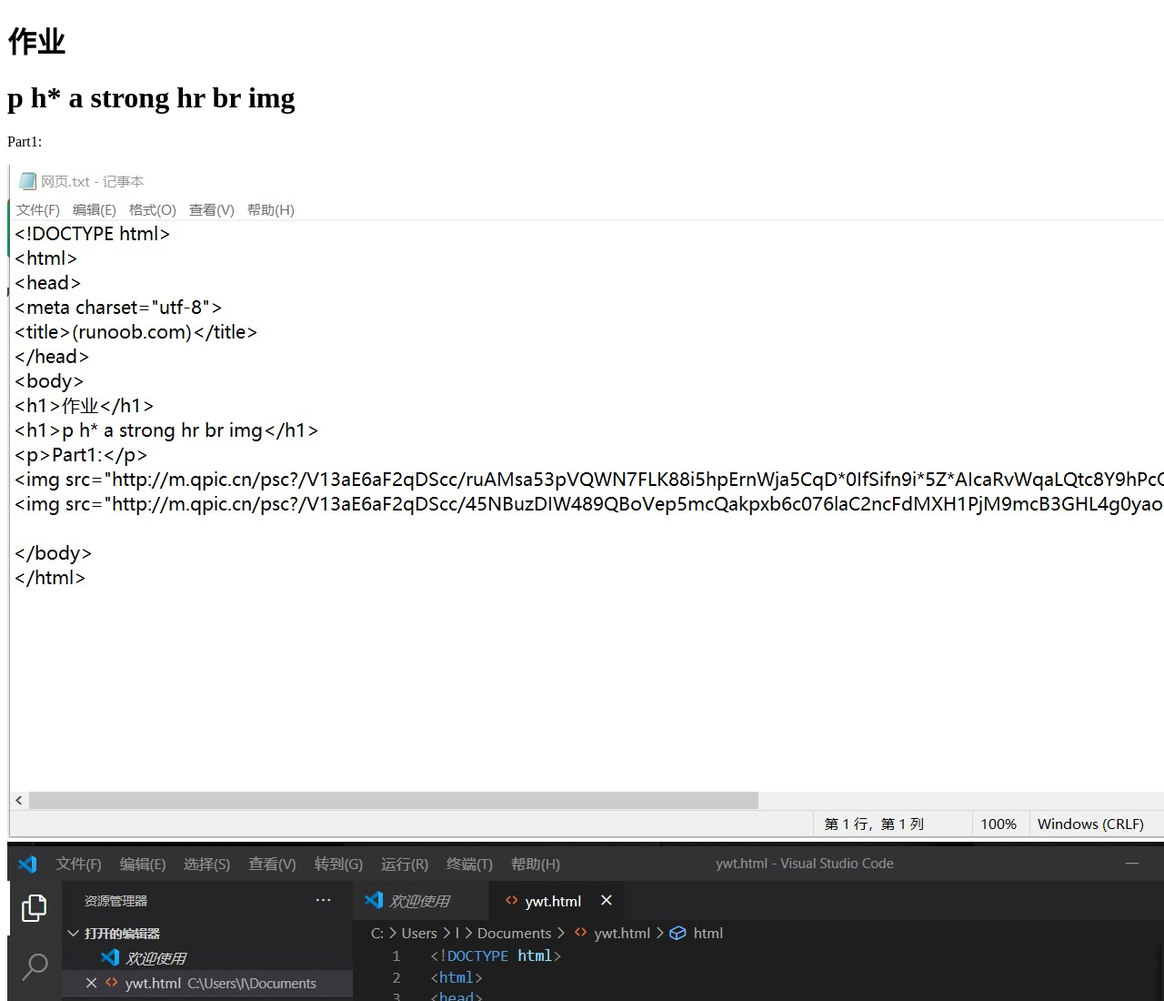
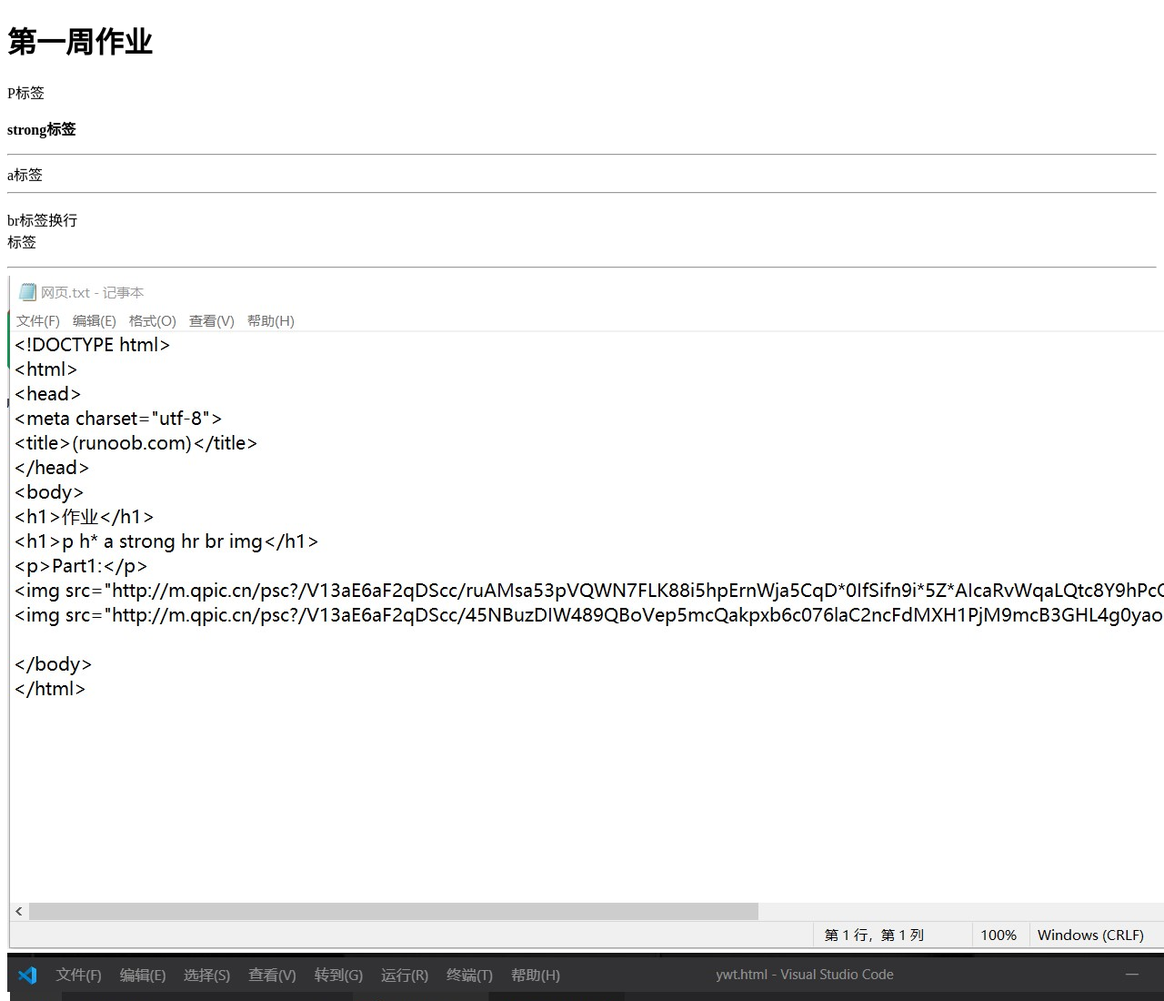
Before and after one commit to youwentong/youwentong.github.io, a plain HTML site: page index.html in a window 1280 px wide. Shown: the top 1100 px of the page at 91% size. Drawn offline with Linux system fonts and the light colour scheme.

Commit message:
Update index.html

```diff
--- a/index.html
+++ b/index.html
@@ -5,9 +5,11 @@
 <title>(runoob.com)</title>
 </head>
 <body>
-<h1>作业</h1>
-<h1>p h* a strong hr br img</h1>
-<p>Part1:</p>
+<h1>第一周作业</h1>
+<p>P标签</p>
+<p><strong>strong标签 </strong></p><hr>
+<a>a标签</a><hr>
+<p>br标签换行<br>标签</p><hr>
 <img src="txt.jpg" alt="截图1">
 <img src="截图 VS Code.jpg" alt="截图2">
 
```
